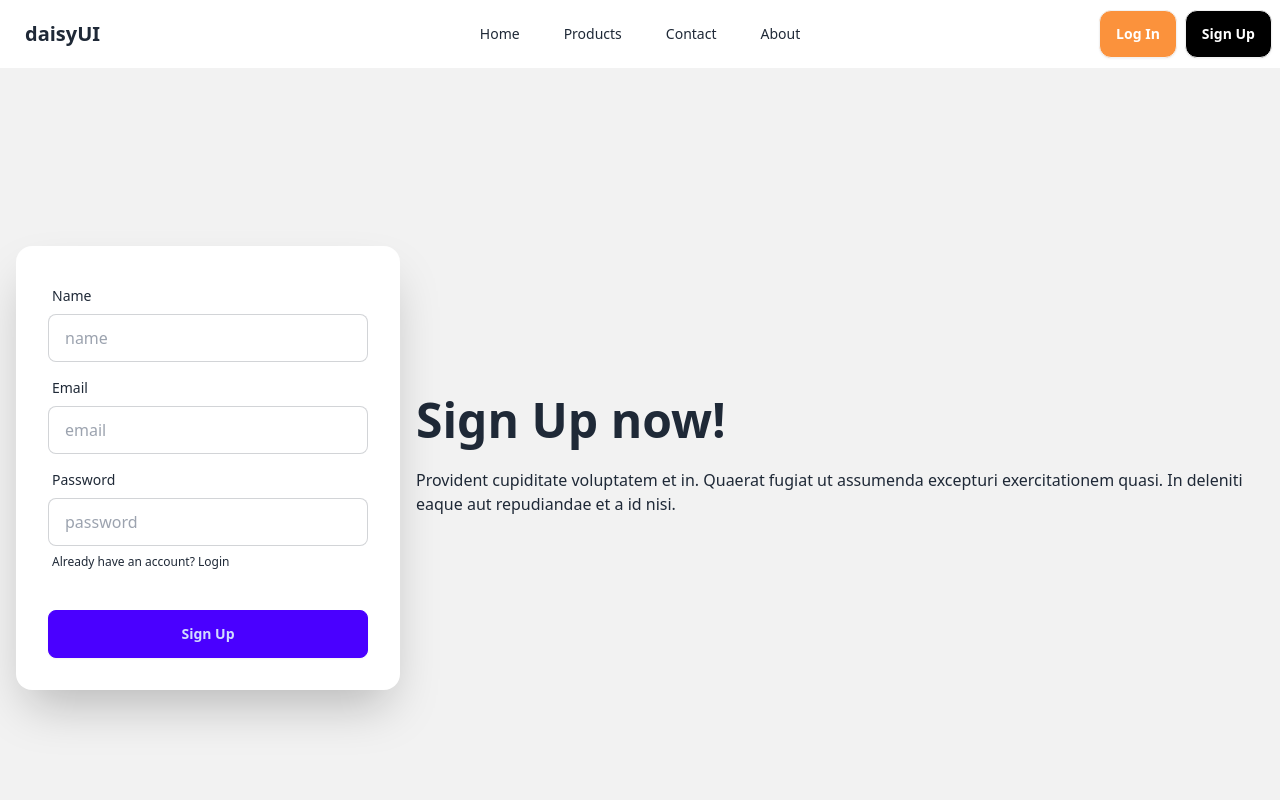
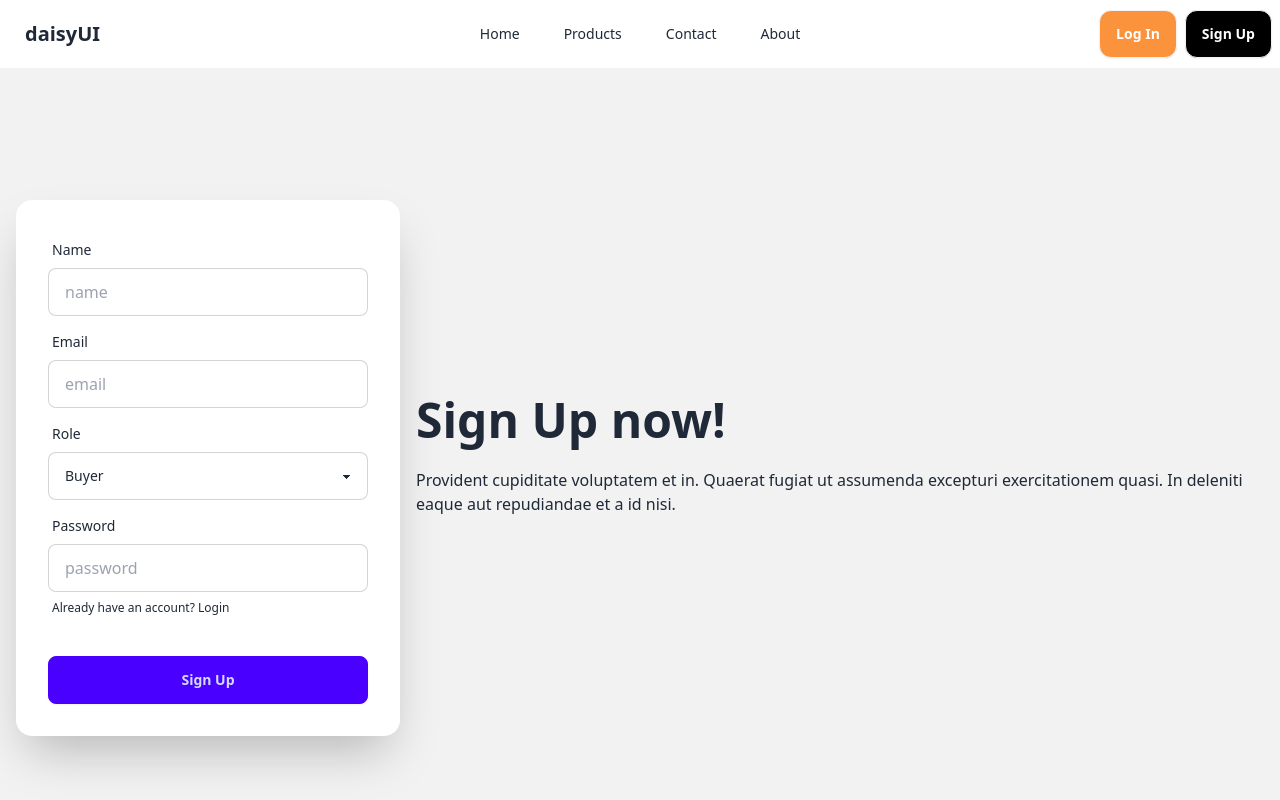
Before and after one commit to nekokaito/gadget_shop, a React (Vite) app: page /signup in a window 1280 px wide. Shown: the top 800 px of the page. Built offline with nearby package versions, Linux system fonts and the light colour scheme; no server answers.

Commit message:
JWT setup and Google Login

```diff
--- a/package.json
+++ b/package.json
@@ -10,6 +10,7 @@
     "preview": "vite preview"
   },
   "dependencies": {
+    "axios": "^1.7.7",
     "daisyui": "^4.12.14",
     "firebase": "^11.0.1",
     "localforage": "^1.10.0",
--- a/src/Auth/AuthProvider.jsx
+++ b/src/Auth/AuthProvider.jsx
@@ -1,6 +1,7 @@
 import { createContext, useEffect, useState } from "react";
 import { getAuth, createUserWithEmailAndPassword, signInWithEmailAndPassword, signInWithPopup, signOut, onAuthStateChanged, GoogleAuthProvider } from "firebase/auth";
 import { app } from "../firebase/firebase";
+import axios from "axios";
 
 export const AuthContext = createContext(null);
 const auth = getAuth(app);
@@ -43,7 +44,15 @@ const AuthProvider = ({ children }) => {
      useEffect(() => {
           const unsubscribe = onAuthStateChanged(auth, (currentUser) => {
                setUser(currentUser);
-               setLoading(false);
+               if (createUser){
+                    axios.post(`${import.meta.BASE_URL}/authentication`,{email: currentUser.email}).then(data=>{
+                         if(data.data){
+                              localStorage.setItem('access-token', data?.data?.token)
+                              setLoading(false);
+                         }
+                    });
+               }
+
           });
           return () => {
                unsubscribe();
--- a/src/pages/login/Login.jsx
+++ b/src/pages/login/Login.jsx
@@ -1,10 +1,12 @@
 import React from 'react';
-import { Link } from 'react-router-dom';
+import { Link, useNavigate } from 'react-router-dom';
 import useAuth from '../../hook/useAuth';
 import { useForm } from 'react-hook-form';
+import { FaGoogle } from "react-icons/fa";
 
 const Login = () => {
-     const { createUser } = useAuth();
+     const { userLogin, googleLogin } = useAuth();
+     const navigate = useNavigate();
 
      const {
           register,
@@ -17,6 +19,12 @@ const Login = () => {
 
      const dataSubmit = data => {
           console.log(data);
+
+     }
+     const handleGoogleLogin = () => {
+          googleLogin().then(() => {
+               navigate('/');
+          });
 
      }
      return (
@@ -66,8 +74,10 @@ const Login = () => {
                                              <a href="#" className="label-text-alt link link-hover">Forgot password?</a>
                                         </label>
                                    </div>
-                                   <div className="form-control mt-6">
+                                   <div className="form-control flex flex-col gap-3 mt-6">
                                         <button type='submit' className="btn btn-primary">Login</button>
+                                        <button on onClick={handleGoogleLogin} type='submit' className="btn "> <FaGoogle /> Google</button>
+
                                    </div>
                               </form>
                          </div>
--- a/src/pages/register/Register.jsx
+++ b/src/pages/register/Register.jsx
@@ -64,6 +64,19 @@ const Register = () => {
                                    </div>
                                    <div className="form-control">
                                         <label className="label">
+                                             <span className="label-text">Role</span>
+                                        </label>
+                                        <select className="select select-bordered w-full max-w-xs"
+                                        {
+                                             ...register("role", {required:true})
+                                        }>
+
+                                             <option value="buyer">Buyer</option>
+                                             <option value="seller">Seller</option>
+                                        </select>
+                                   </div>
+                                   <div className="form-control">
+                                        <label className="label">
                                              <span className="label-text">Password</span>
                                         </label>
                                         <input type="password" placeholder="password" className="input input-bordered" {
```
Also changed, not shown: 1 other file (tests, documents, lock files or other folders).
